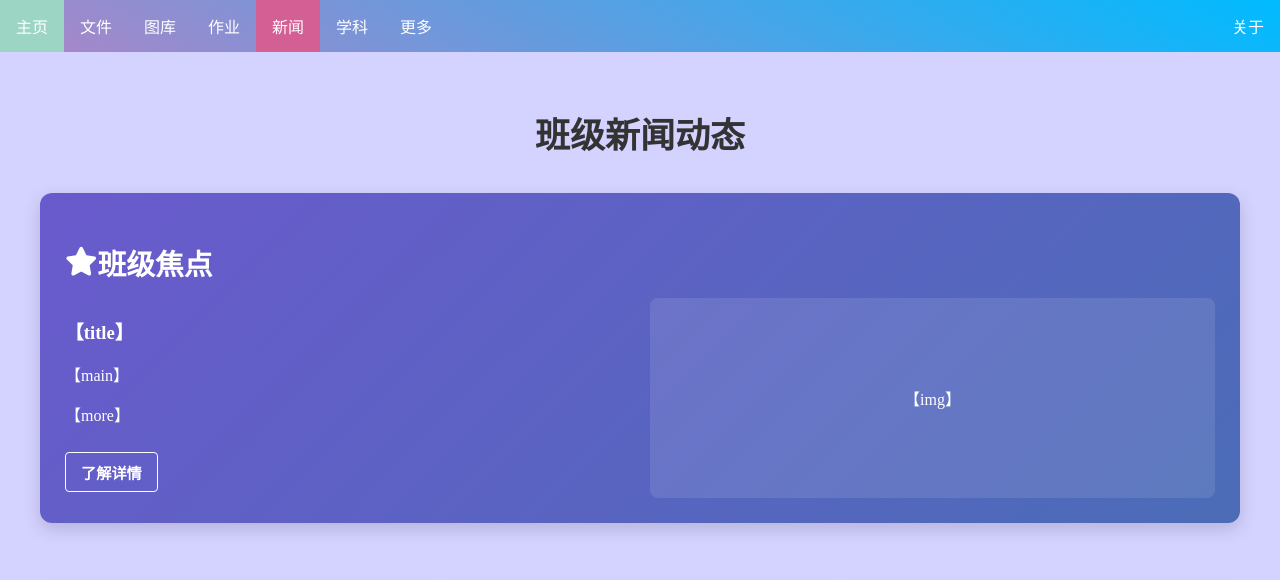
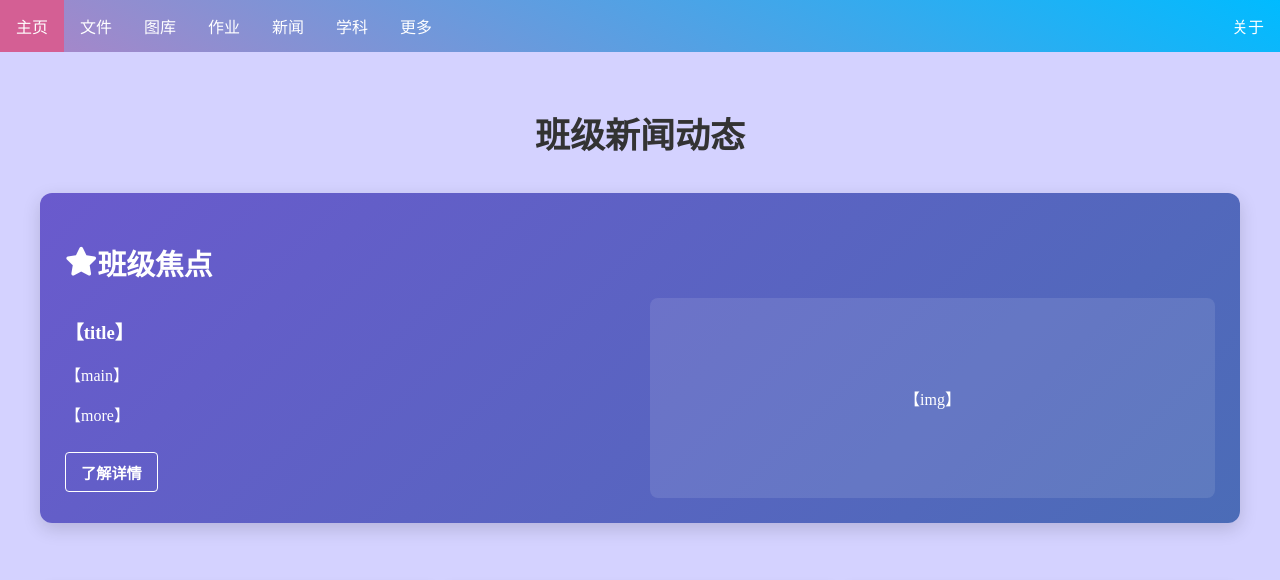
Before and after one commit to ry24-1/ry24-1.github.io, a plain HTML site: page news/index.html in a window 1280 px wide. Shown: the top 580 px of the page. Drawn offline with Linux system fonts and the light colour scheme; a web font is replaced by a local one.

Commit message:
Update index.html

```diff
--- a/news/index.html
+++ b/news/index.html
@@ -111,11 +111,11 @@
 	<body>
 		<header>
 			<ul class="topnav">
-				<li><a href="/">主页</a></li>
+				<li><a class="active" href="/">主页</a></li>
 				<li><a href="/files/">文件</a></li>
 				<li><a href="/gallery/">图库</a></li>
 				<li><a href="/homework/">作业</a></li>
-				<li><a class="active" href="/news/">新闻</a></li>
+				<li><a href="/news/">新闻</a></li>
 				<li><a href="/subjects/">学科</a></li>
 				<li><a href="/more/">更多</a></li>
 				<li class="right"><a href="/about/">关于</a></li>
```
